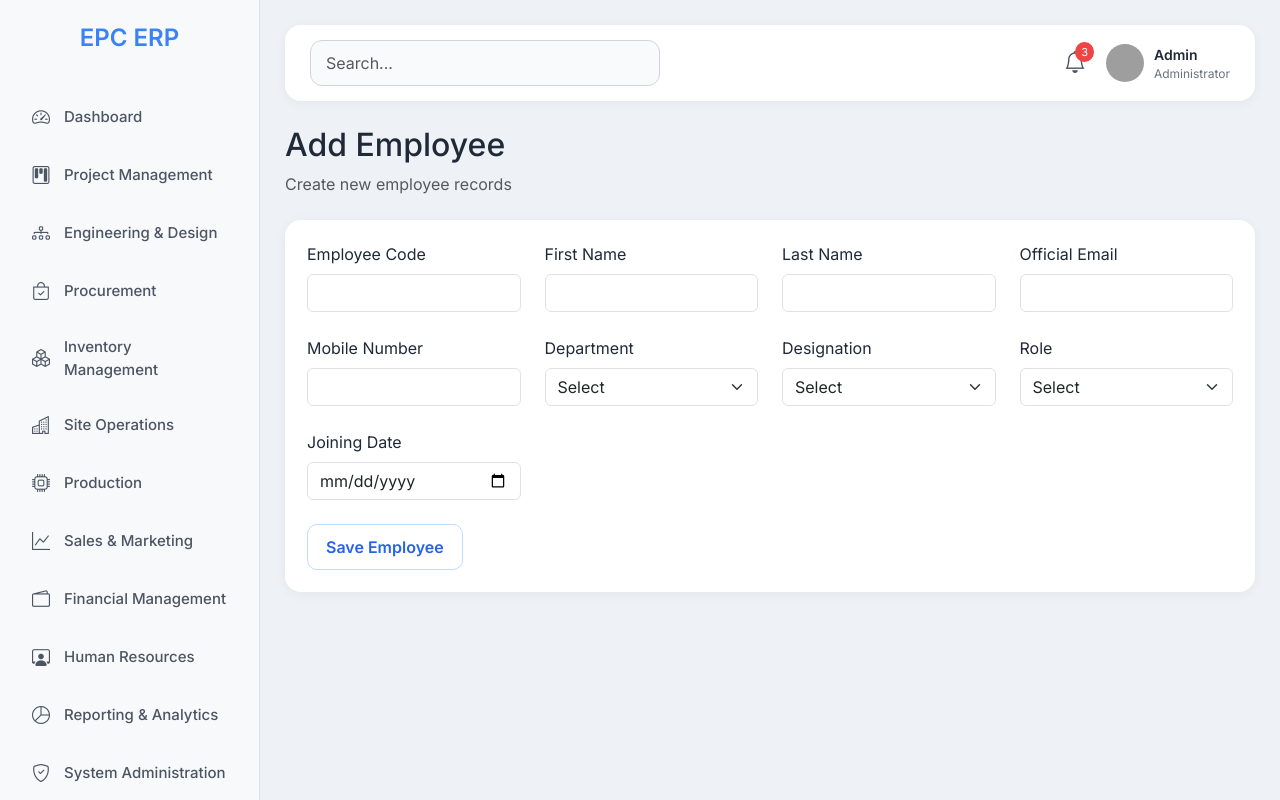
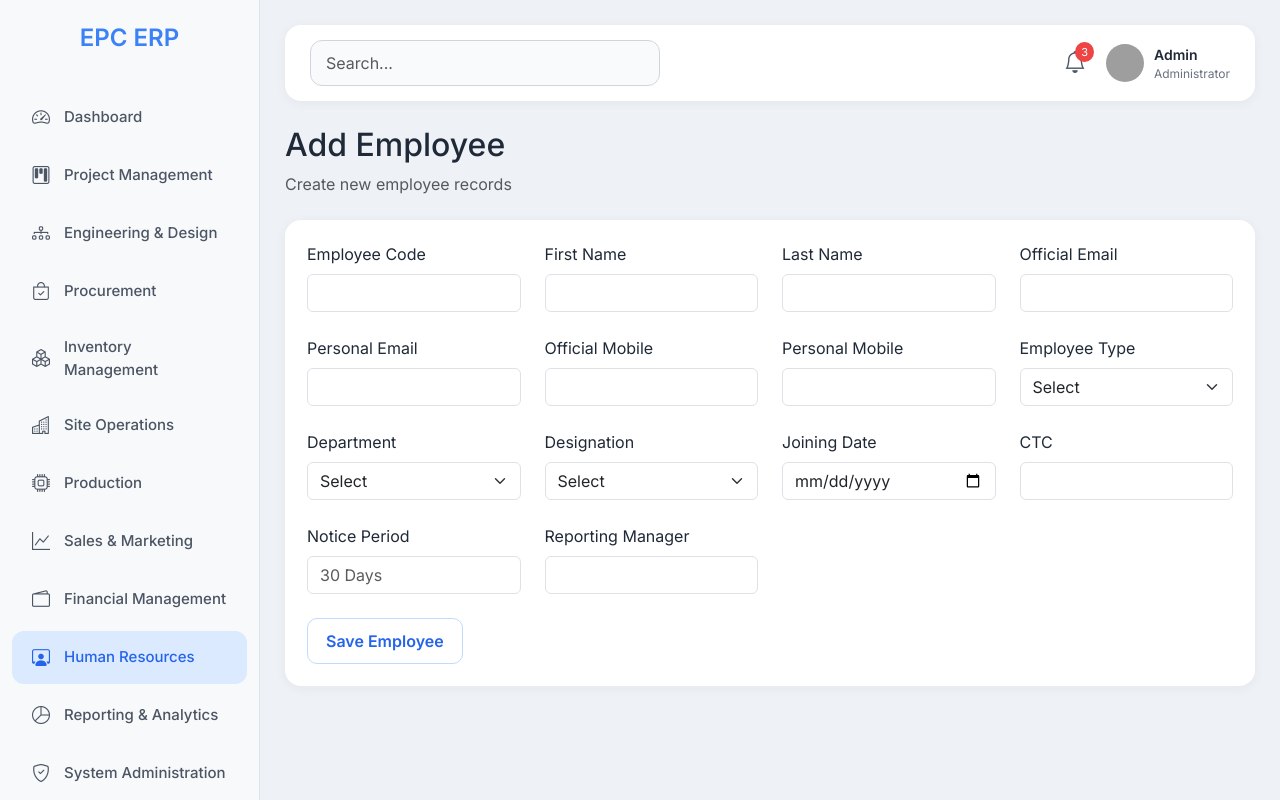
Before and after one commit to deepakpatil261097/EPC_ERP, a Django app: page /hr/add-employee/ in a window 1280 px wide. Run offline with Django 5.2, Linux system fonts and the light colour scheme; data that the repository does not hold is empty; grey boxes are pictures that could not be loaded.

Commit message:
HRMS cleanup and employee master enhancement

```diff
--- a/hrms/templates/hrms/add_employee.html
+++ b/hrms/templates/hrms/add_employee.html
@@ -109,13 +109,31 @@
 
             </div>
 
-            <!-- MOBILE -->
+            <!-- PERSONAL EMAIL -->
 
             <div class="col-md-3">
 
                 <label class="form-label">
 
-                    Mobile Number
+                    Personal Email
+
+                </label>
+
+                <input
+                    type="email"
+                    name="personal_email"
+                    class="form-control"
+                >
+
+            </div>
+
+            <!-- OFFICIAL MOBILE -->
+
+            <div class="col-md-3">
+
+                <label class="form-label">
+
+                    Official Mobile
 
                 </label>
 
@@ -124,6 +142,67 @@
                     name="mobile_no"
                     class="form-control"
                 >
+
+            </div>
+
+            <!-- PERSONAL MOBILE -->
+
+            <div class="col-md-3">
+
+                <label class="form-label">
+
+                    Personal Mobile
+
+                </label>
+
+                <input
+                    type="text"
+                    name="personal_mobile"
+                    class="form-control"
+                >
+
+            </div>
+
+            <!-- EMPLOYEE TYPE -->
+
+            <div class="col-md-3">
+
+                <label class="form-label">
+
+                    Employee Type
+
+                </label>
+
+                <select
+                    name="employee_type"
+                    class="form-select"
+                >
+
+                    <option value="">
+
+                        Select
+
+                    </option>
+
+                    <option value="Permanent">
+
+                        Permanent
+
+                    </option>
+
+                    <option value="Contract">
+
+                        Contract
+
+                    </option>
+
+                    <option value="Trainee">
+
+                        Trainee
+
+                    </option>
+
+                </select>
 
             </div>
 
@@ -199,42 +278,6 @@
 
             </div>
 
-            <!-- ROLE -->
-
-            <div class="col-md-3">
-
-                <label class="form-label">
-
-                    Role
-
-                </label>
-
-                <select
-                    name="role"
-                    class="form-select"
-                    required
-                >
-
-                    <option value="">
-
-                        Select
-
-                    </option>
-
-                    {% for role in roles %}
-
-                    <option value="{{ role.id }}">
-
-                        {{ role.role_name }}
-
-                    </option>
-
-                    {% endfor %}
-
-                </select>
-
-            </div>
-
             <!-- JOINING DATE -->
 
             <div class="col-md-3">
@@ -248,6 +291,62 @@
                 <input
                     type="date"
                     name="joining_date"
+                    class="form-control"
+                >
+
+            </div>
+
+            <!-- CTC -->
+
+            <div class="col-md-3">
+
+                <label class="form-label">
+
+                    CTC
+
+                </label>
+
+                <input
+                    type="number"
+                    step="0.01"
+                    name="ctc"
+                    class="form-control"
+                >
+
+            </div>
+
+            <!-- NOTICE PERIOD -->
+
+            <div class="col-md-3">
+
+                <label class="form-label">
+
+                    Notice Period
+
+                </label>
+
+                <input
+                    type="text"
+                    name="notice_period"
+                    class="form-control"
+                    placeholder="30 Days"
+                >
+
+            </div>
+
+            <!-- REPORTING MANAGER -->
+
+            <div class="col-md-3">
+
+                <label class="form-label">
+
+                    Reporting Manager
+
+                </label>
+
+                <input
+                    type="text"
+                    name="reporting_manager"
                     class="form-control"
                 >
 
--- a/hrms/views.py
+++ b/hrms/views.py
@@ -9,7 +9,6 @@ from .models import (
 
     Department,
     Designation,
-    Role,
     Employee
 
 )
@@ -31,10 +30,6 @@ def hr_dashboard(request):
         Designation.objects.count()
     )
 
-    total_roles = (
-        Role.objects.count()
-    )
-
     context = {
 
         'total_employees':
@@ -45,9 +40,6 @@ def hr_dashboard(request):
 
         'total_designations':
         total_designations,
-
-        'total_roles':
-        total_roles,
 
     }
 
@@ -95,10 +87,6 @@ def add_employee(request):
         Designation.objects.all()
     )
 
-    roles = (
-        Role.objects.all()
-    )
-
     if request.method == "POST":
 
         Employee.objects.create(
@@ -119,8 +107,32 @@ def add_employee(request):
                 'email'
             ),
 
+            personal_email=request.POST.get(
+                'personal_email'
+            ),
+
             mobile_no=request.POST.get(
                 'mobile_no'
+            ),
+
+            personal_mobile=request.POST.get(
+                'personal_mobile'
+            ),
+
+            employee_type=request.POST.get(
+                'employee_type'
+            ),
+
+            ctc=request.POST.get(
+                'ctc'
+            ),
+
+            notice_period=request.POST.get(
+                'notice_period'
+            ),
+
+            reporting_manager=request.POST.get(
+                'reporting_manager'
             ),
 
             department=Department.objects.get(
@@ -132,12 +144,6 @@ def add_employee(request):
             designation=Designation.objects.get(
                 id=request.POST.get(
                     'designation'
-                )
-            ),
-
-            role=Role.objects.get(
-                id=request.POST.get(
-                    'role'
                 )
             ),
 
@@ -157,8 +163,6 @@ def add_employee(request):
 
         'designations': designations,
 
-        'roles': roles,
-
     }
 
     return render(
--- a/inventory/templates/inventory/base.html
+++ b/inventory/templates/inventory/base.html
@@ -474,14 +474,16 @@
 
         <!-- HR -->
 
-        <a href="#">
+<a
+    href="/hr/"
+    class="{% if '/hr/' in request.path %}active{% endif %}"
+>
 
-            <i class="bi bi-person-workspace"></i>
+    <i class="bi bi-person-workspace"></i>
 
-            Human Resources
+    Human Resources
 
-        </a>
-
+</a>
         <!-- REPORT -->
 
         <a href="#">
```
Also changed, not shown: hrms/models.py (+63 -94 lines), hrms/templates/hrms/hr_dashboard.html (+0 -31 lines), hrms/migrations/0002_employee_ctc_employee_employee_type_and_more.py (added).
